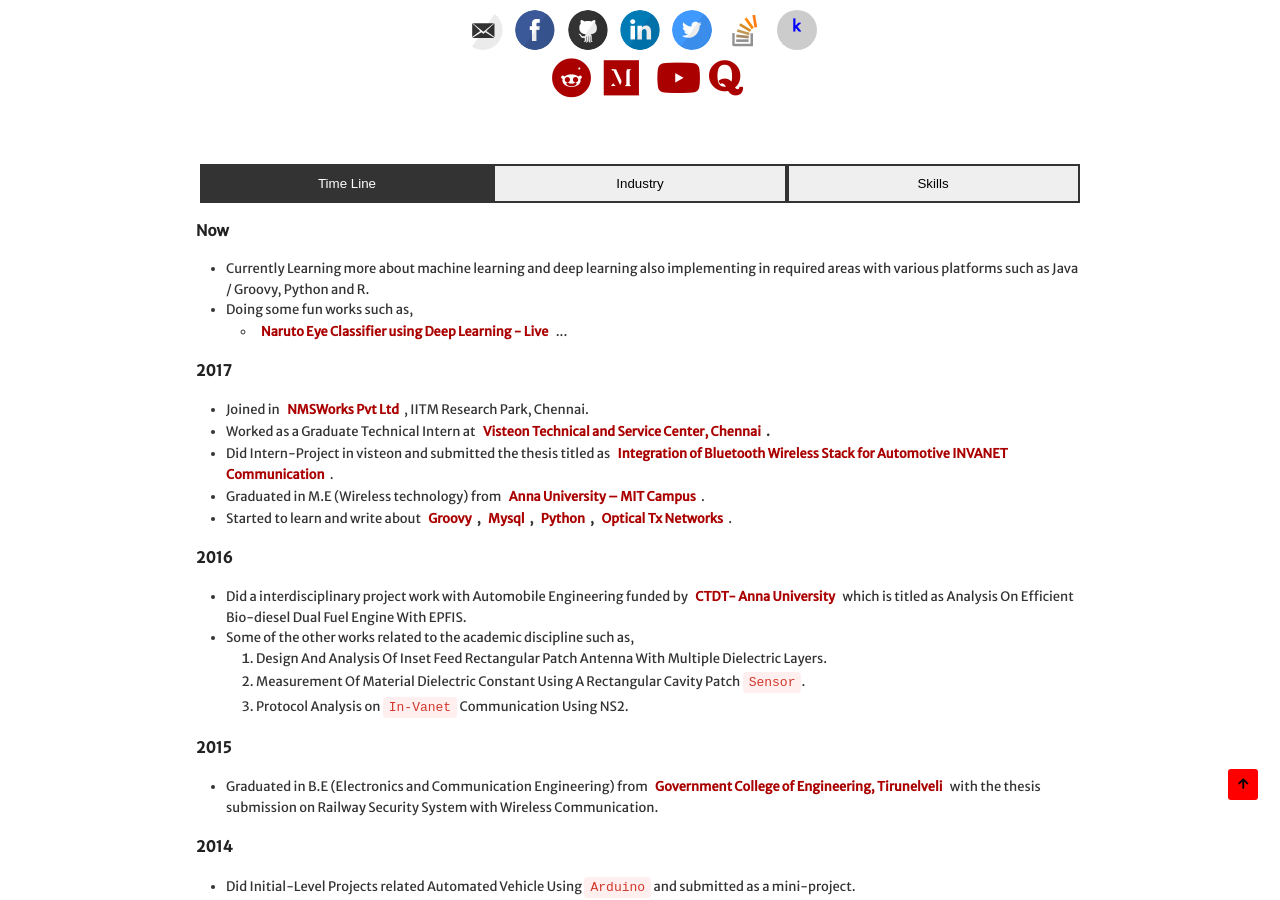
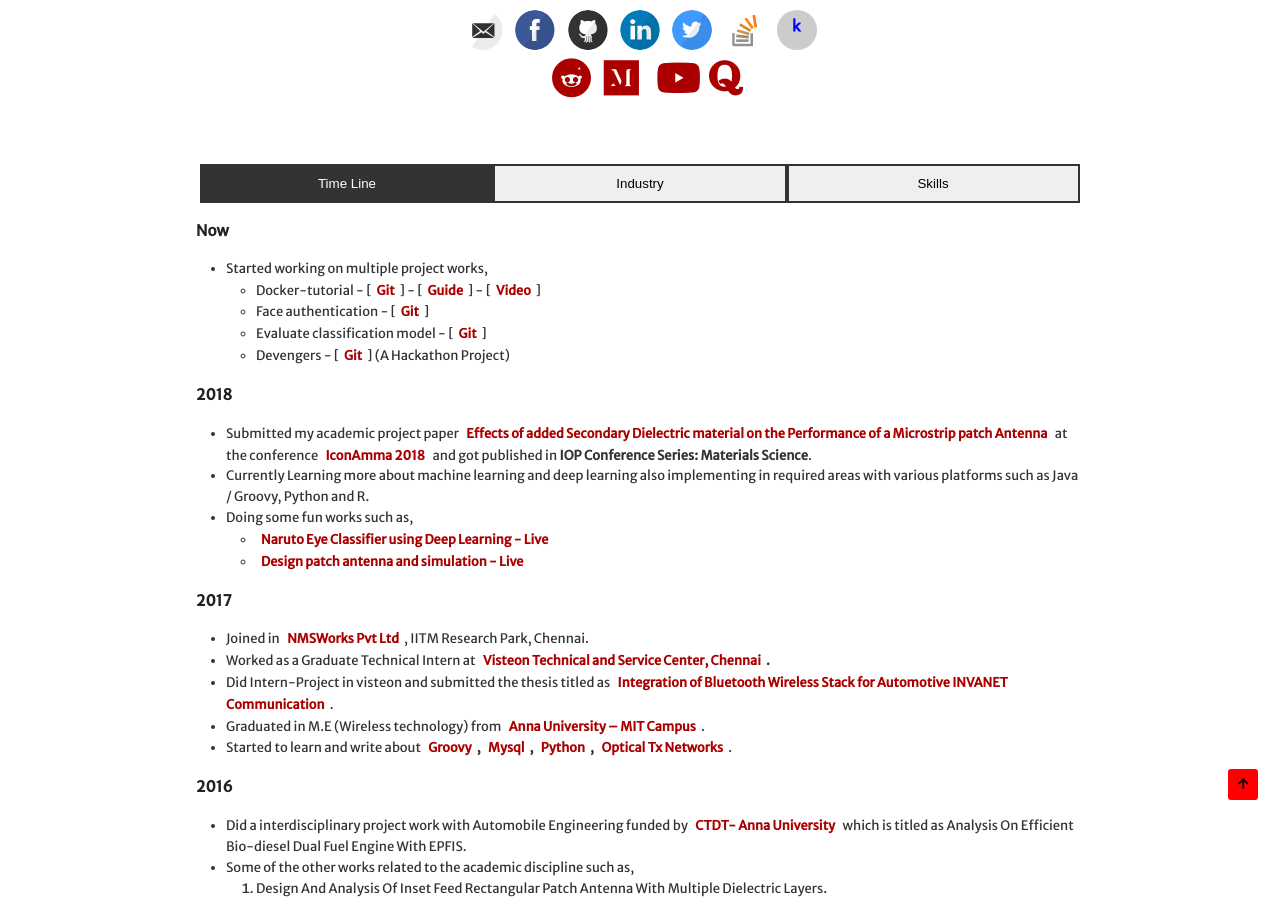
Before and after one commit to bhachauk/bhachauk.github.io, a Jekyll site: the page built from master_navs/about/about.md, in a window 1280 px wide and 900 px high, scrolled down 553 px. Built offline with Jekyll 4.4.1, drawn with Linux system fonts in a browser that asks for light colours; nearby versions of some CDN libraries; some web fonts are replaced.

Commit message:
about me updated.

```diff
--- a/master_navs/about/about.md
+++ b/master_navs/about/about.md
@@ -73,11 +73,25 @@
 ###### Now
 {: .timeline .show}
 
+- Started working on multiple project works,
+    - Docker-tutorial - [[Git](https://github.com/Bhanuchander210/docker-tutorial)] -
+        [[Guide](https://github.com/Bhanuchander210/docker-tutorial/raw/master/docker.pdf)] -
+        [[Video](https://youtu.be/PyEu5bUXkyo)]
+    - Face authentication - [[Git](https://github.com/Bhanuchander210/face_authentication)]
+    - Evaluate classification model - [[Git](https://github.com/Bhanuchander210/evaluate_classification_model)]
+    - Devengers - [[Git](https://github.com/Bhanuchander210/devengers)] (A Hackathon Project)
+{: .timeline .show}
+
+###### 2018
+{: .timeline .show}
+
+- Submitted my academic project paper [Effects of added Secondary Dielectric material on the Performance of a Microstrip patch Antenna](https://iopscience.iop.org/article/10.1088/1757-899X/577/1/012061)
+at the conference [IconAmma 2018](http://web-blr.amrita.edu/IConAMMA/archives/2018/index.html) and got published in **IOP Conference Series: Materials Science**.
 - Currently Learning more about machine learning and deep learning also implementing in required areas with various platforms
  such as Java / Groovy, Python and R.
 - Doing some fun works such as,
-    - **[Naruto Eye Classifier using Deep Learning - Live](https://bhanuchander210.github.io/naruto_eyes_classification)**
-\...
+    - [Naruto Eye Classifier using Deep Learning - Live](https://bhanuchander210.github.io/naruto_eyes_classification)
+    - [Design patch antenna and simulation - Live](https://bhanuchander210.github.io/patch-antenna)
 {: .timeline .show}
 
 ###### 2017
```
